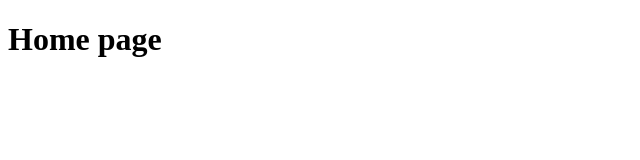
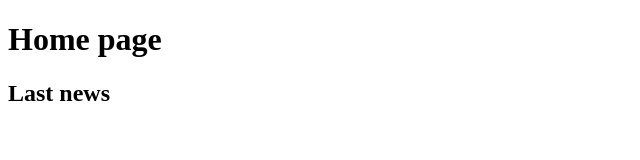
Before and after one commit to gilyaev/lesson5, a plain HTML site: page index.html in a window 1280 px wide. Shown: the whole page, without its empty margins (0-640 px from the left). Drawn offline with Linux system fonts and the light colour scheme.

Commit message:
Add section

```diff
--- a/index.html
+++ b/index.html
@@ -8,5 +8,8 @@
 </head>
 <body>
     <h1>Home page</h1>
+    <section>
+      <h1>Last news</h1>
+    </section>
 </body>
 </html>
```
